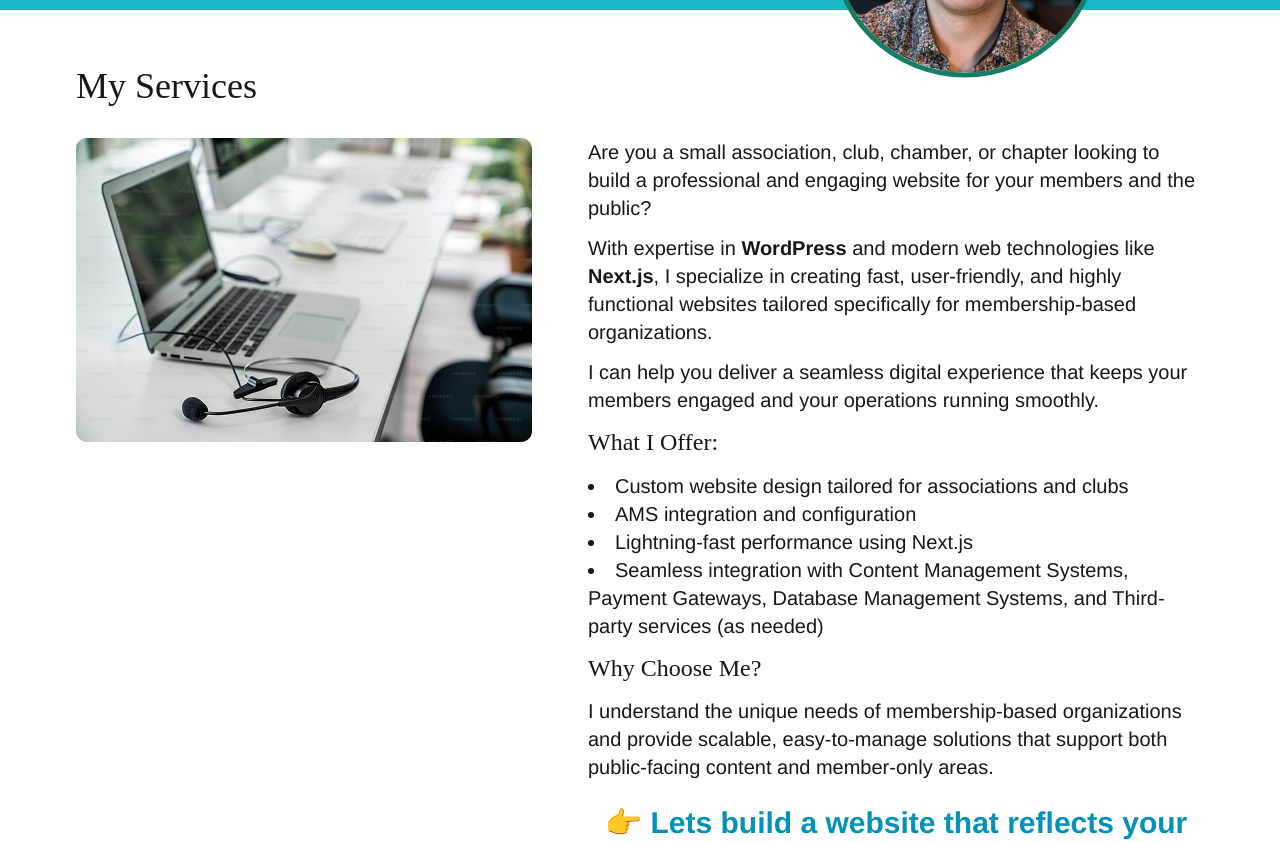
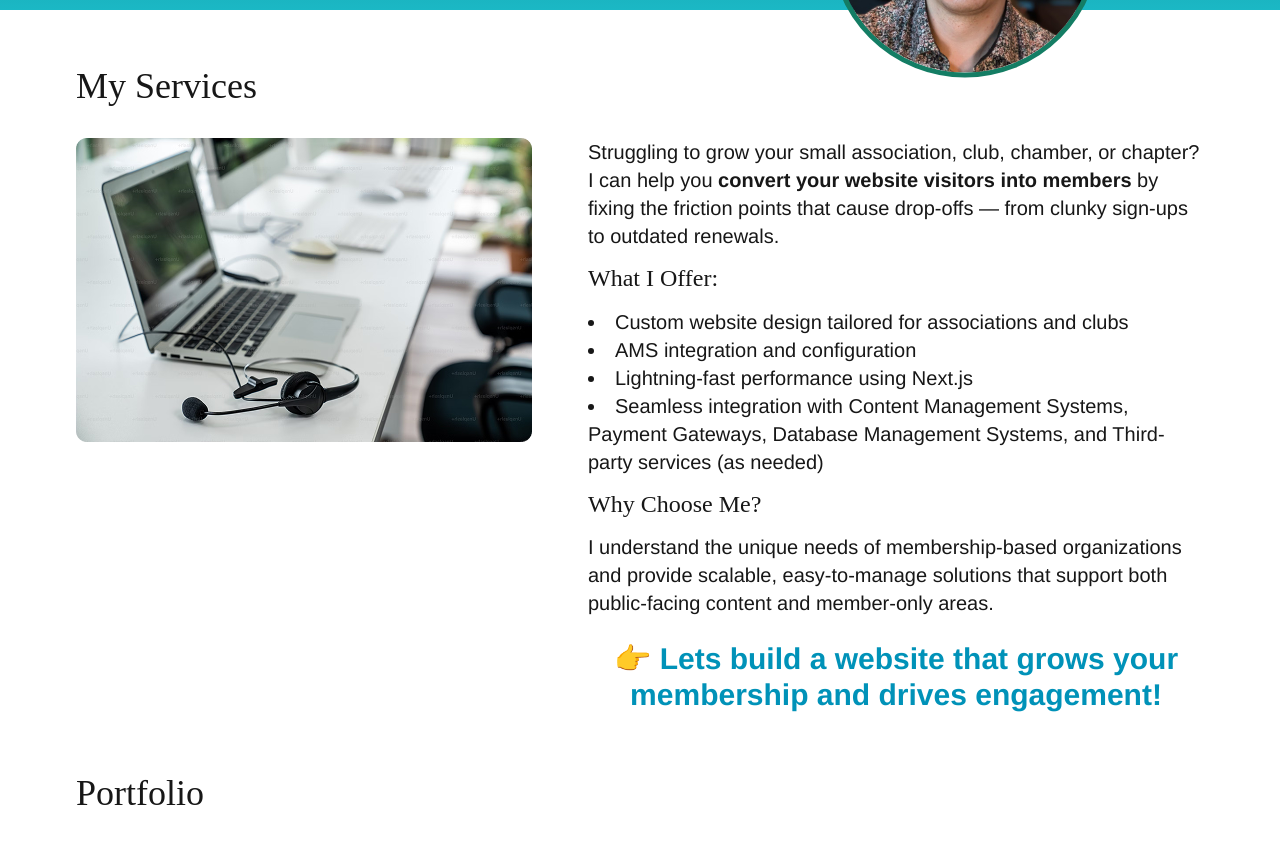
Before and after one commit to Midnight-Sky-Software-Solutions/joeljca-v3, a Next.js app: page / in a window 1280 px wide. Shown: the part 340-1182 px from the top of the page. Built offline with nearby package versions, Linux system fonts and the light colour scheme; a web font is replaced by a local one.

Commit message:
Better marketing

```diff
--- a/app/layout.tsx
+++ b/app/layout.tsx
@@ -6,8 +6,8 @@ import NavBar from "@/ui/navbar";
 import { GoogleAnalytics } from "@next/third-parties/google";
 
 export const metadata: Metadata = {
-  title: "Websites for Small Associations | Joel Johnston",
-  description: "Modern websites for associations—fast, secure, member-focused",
+  title: "Membership Website Developemnt | Joel Johnston",
+  description: "Modern websites that convert visitors into members",
 };
 
 export default function RootLayout({
--- a/app/services.tsx
+++ b/app/services.tsx
@@ -22,9 +22,10 @@ export default function Services() {
           <div
             className="grow text-xl space-y-3"
           >
-            <p>Are you a small association, club, chamber, or chapter looking to build a professional and engaging website for your members and the public?</p>
-            <p>With expertise in <b>WordPress</b> and modern web technologies like <b>Next.js</b>, I specialize in creating fast, user-friendly, and highly functional websites tailored specifically for membership-based organizations.</p>
-            <p>I can help you deliver a seamless digital experience that keeps your members engaged and your operations running smoothly.</p>
+            <p>
+              Struggling to grow your small association, club, chamber, or chapter?
+              I can help you <strong>convert your website visitors into members</strong> by fixing the friction points that cause drop-offs — from clunky sign-ups to outdated renewals.
+            </p>
             <h3 className="font-serif">What I Offer:</h3>
             <ul className="list-disc list-inside">
               <li>Custom website design tailored for associations and clubs</li>
@@ -33,14 +34,16 @@ export default function Services() {
               <li>Seamless integration with Content Management Systems, Payment Gateways, Database Management Systems, and Third-party services (as needed)</li>
             </ul>
             <h3 className="font-serif">Why Choose Me?</h3>
-            <p>I understand the unique needs of membership-based organizations and provide scalable, easy-to-manage solutions that support both public-facing content and member-only areas.</p>
+            <p>
+              I understand the unique needs of membership-based organizations and provide scalable, easy-to-manage solutions that support both public-facing content and member-only areas.
+            </p>
             <motion.div
               initial={{ scale: 0 }}
               whileInView={{ scale: 1 }}
               viewport={{ once: true }}
             >
               <p className="text-center text-cyan-600 font-bold py-3 text-3xl">
-                <Link href="/contact">👉 Lets build a website that reflects your mission, engages your members, and simplifies your operations!</Link>
+                <Link href="/contact">👉 Lets build a website that grows your membership and drives engagement!</Link>
               </p>
             </motion.div>
           </div>
```
